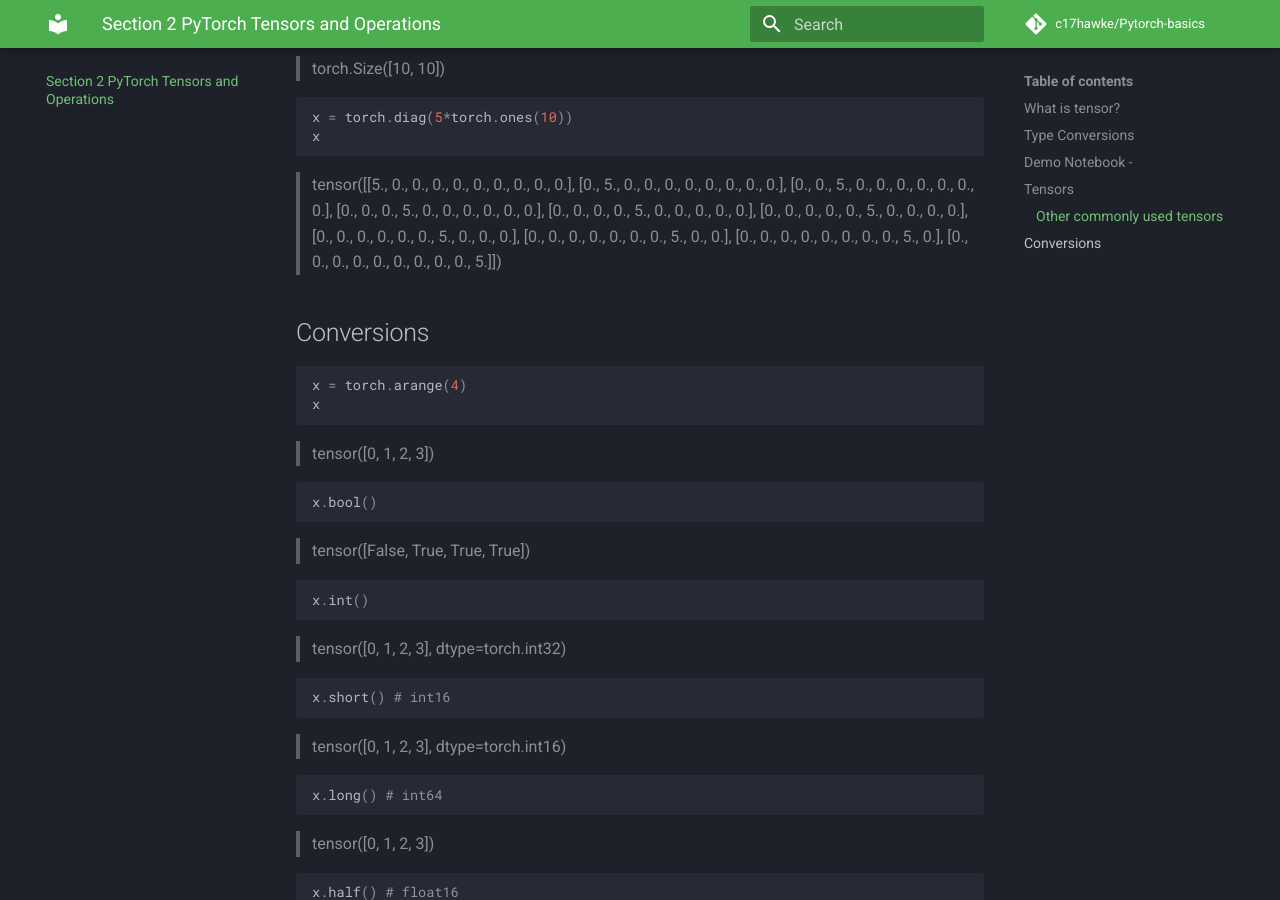
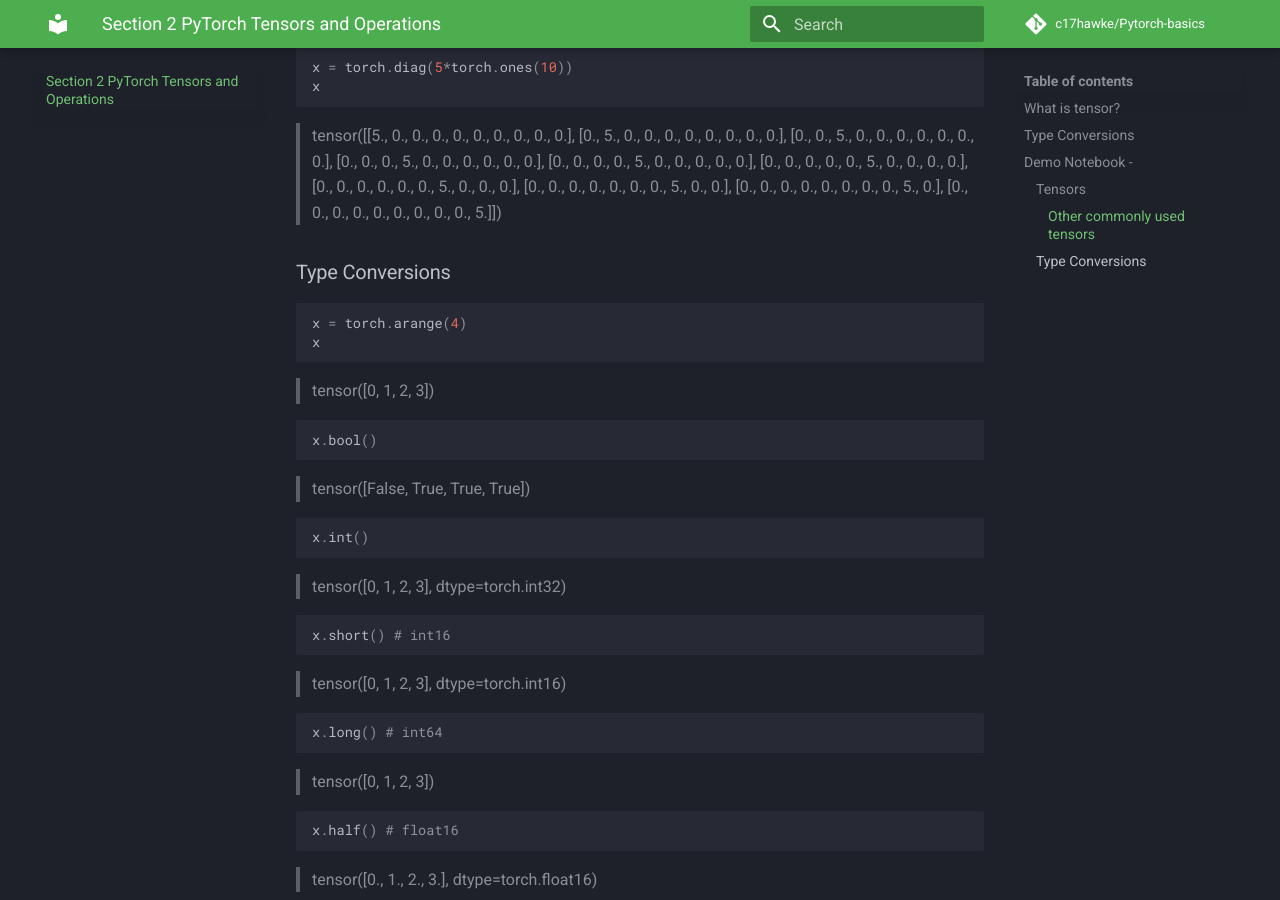
Before and after one commit to c17hawke/Pytorch-basics, an MkDocs documentation site: the page built from docs/Section_002_PyTorch_Tensors_and_Operations.md, in a window 1280 px wide and 900 px high, scrolled down 3304 px. Built offline with MkDocs 1.6.1 and Material for MkDocs 9.7.7, drawn with Linux system fonts in a browser that asks for light colours; comment, search, counter and statistics services are not loaded.

Commit message:
Section 2 md update

````diff
--- a/docs/Section_002_PyTorch_Tensors_and_Operations.md
+++ b/docs/Section_002_PyTorch_Tensors_and_Operations.md
@@ -15,7 +15,7 @@
 
 ## Demo Notebook -
 
-## Tensors
+### Tensors
 
 ```python
 import torch
@@ -93,7 +93,7 @@ tensor.requires_grad
 ```
 >    True
 
-### Other commonly used tensors
+#### Other commonly used tensors
 
 ```python
 x = torch.empty(size=(3,3))
@@ -206,7 +206,7 @@ x
             [0., 0., 0., 0., 0., 0., 0., 0., 5., 0.],
             [0., 0., 0., 0., 0., 0., 0., 0., 0., 5.]])
 
-## Conversions
+### Type Conversions
 
 ```python
 x = torch.arange(4)
````
